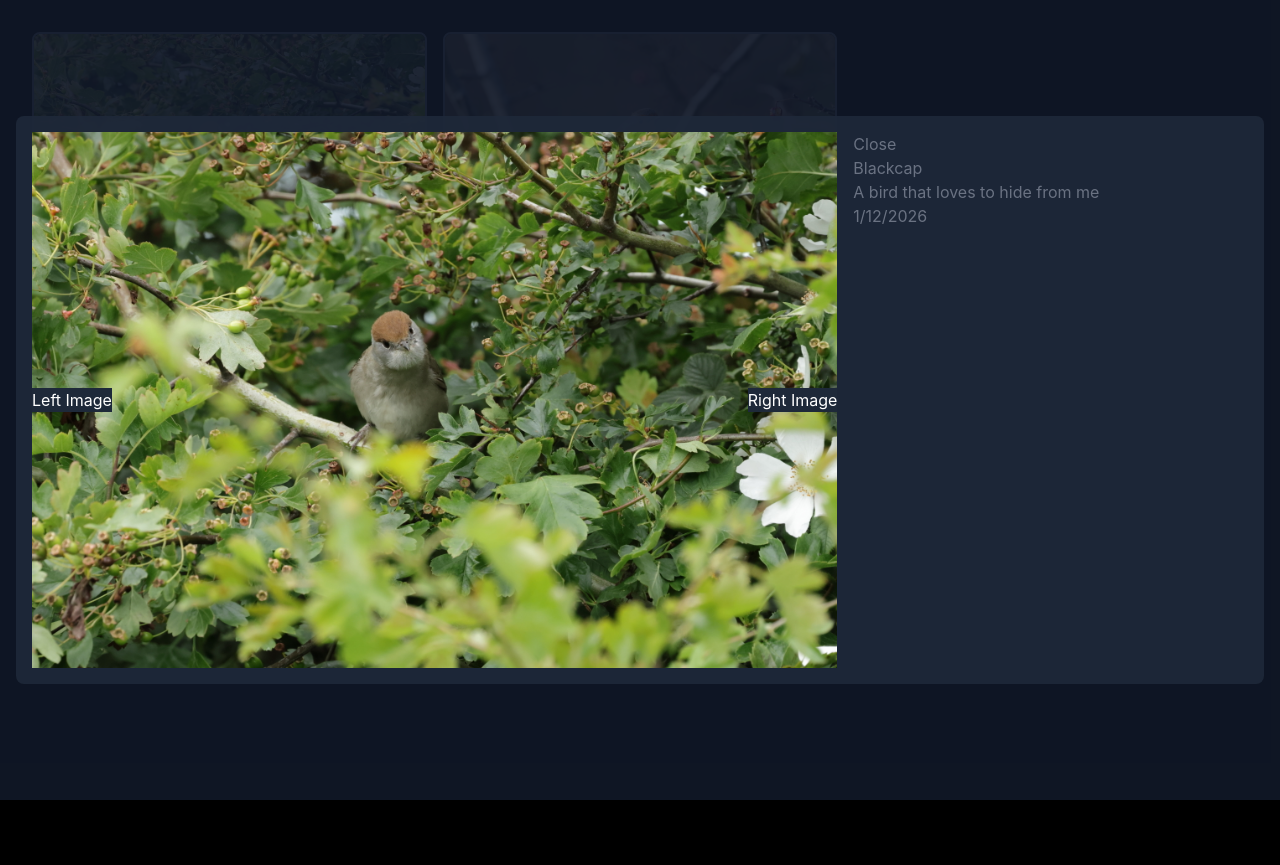
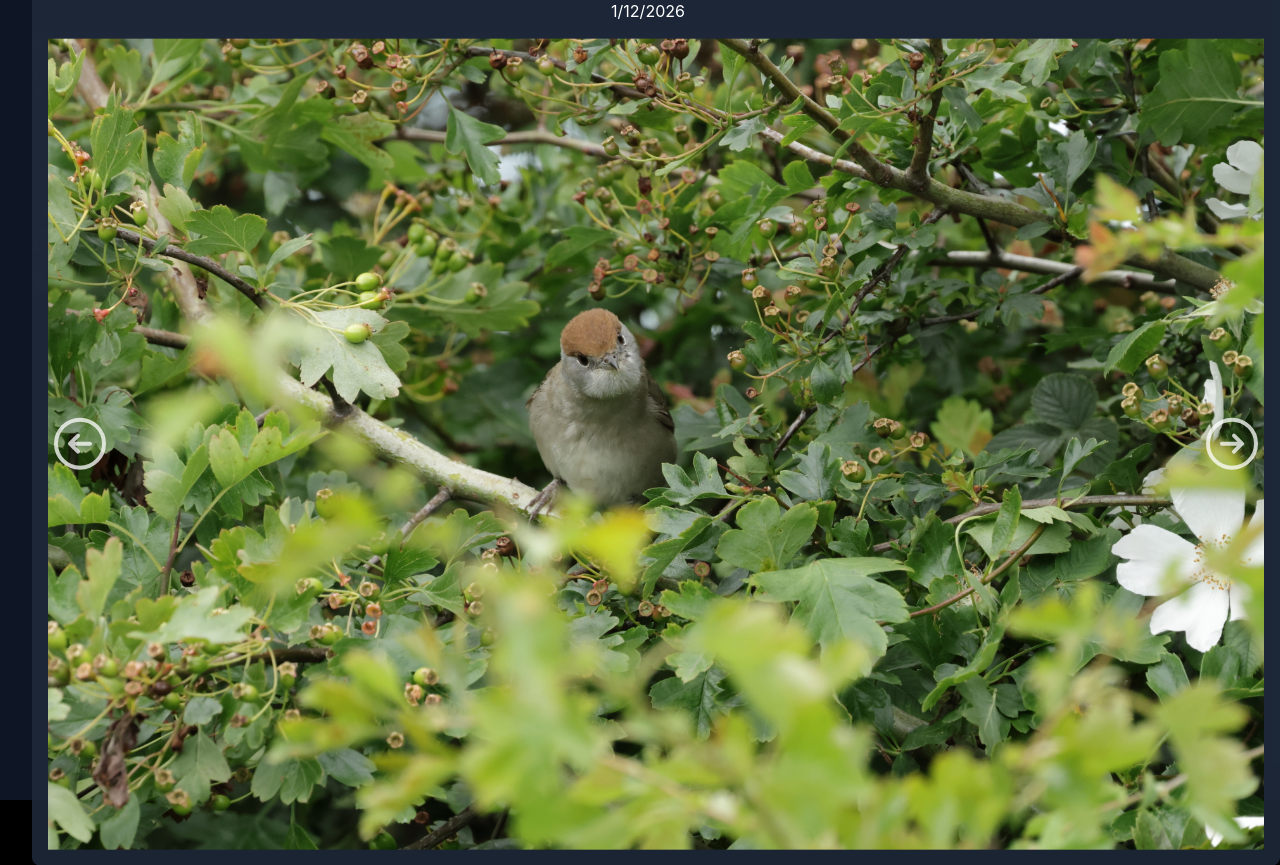
Before and after one commit to Shoozle/smurtbirds, a React (Vite) app: page / in a window 1280 px wide. Both pictures are taken after a click on the element 229 px from the left and 164 px from the top of the page. Before the commit the page ends 800 px from the top, so only its background shows below. Built offline with nearby package versions, Linux system fonts and the light colour scheme.

Commit message:
lightbox sorted I think

```diff
--- a/src/Bird.tsx
+++ b/src/Bird.tsx
@@ -1,5 +1,5 @@
 interface BirdProps {
-    onClick?: () => void;
+    onClick?: (e: React.MouseEvent<HTMLDivElement>) => void;
     name: string;
     images: string[];
 }
--- a/src/Birdpanel.tsx
+++ b/src/Birdpanel.tsx
@@ -14,20 +14,22 @@ function BirdPanel({ onClick, name, summary, images, date }: BirdProps) {
     const [activeImage, SetActiveImage] = useState(0);
 
     return (
-        <div className="absolute top-0 left-0 w-full h-full bg-gray-900/90 flex flex-col items-center justify-center gap-4 p-4 text-white">
-            <div className="grid grid-cols-3 gap-4 text-gray-500 rounded-lg p-4 max-w-7xl bg-gray-800/90">
+        <>
+            <div onClick={onClick} className="absolute top-0 left-0 w-full h-full bg-gray-900/90 flex flex-col items-center justify-center gap-4 p-4 text-white">
+
+            </div>
+            <div className="absolute grid grid-cols-1 gap-4 text-white rounded-lg p-4 max-w-8xl bg-gray-800/90 mx-auto top-1/2 transform -translate-y-1/2">
                 <div className="col-span-2">
                     <Carousel name={name} images={images} activeImage={activeImage} setActiveImage={SetActiveImage} />
                 </div>
-                <div>
-                    <button onClick={onClick} className="top-4 right-4 text-gray-500 hover:text-gray-300 transition ease-in duration-300">Close</button>
+                <div className="order-first text-center">
                     <h1>{name}</h1>
                     <h1>{summary}</h1>
                     <h1>{date}</h1>
                 </div>
+            </div>
+        </>
 
-            </div>
-        </div>
     )
 }
 
--- a/src/Carousel.tsx
+++ b/src/Carousel.tsx
@@ -1,3 +1,5 @@
+import { useState } from "react";
+
 type CarouselProps = {
     name: string;
     images: string[];
@@ -6,20 +8,38 @@ type CarouselProps = {
 };
 
 const Carousel = ({ name, images, activeImage, setActiveImage }: CarouselProps) => {
+
+    const [loaded, setLoaded] = useState(false);
+
+    const loadingSpinner = (
+        <div className="absolute grid grid-cols-1 gap-4 text-white rounded-lg p-4 max-w-8xl bg-gray-800/90">
+            <div className="flex items-center justify-center h-full">
+                <div className="animate-spin rounded-full h-16 w-16 border-t-2 border-b-2 border-gray-900"></div>
+            </div>
+        </div >
+    );
+
     return (
+        <div>
             <div className="h-full">
                 <div className="relative rounded-base">
                     <button
-                    className="absolute top-1/2 left-0 transform -translate-y-1/2 bg-gray-800 text-white hover:bg-gray-600 focus:outline-none"
+                        className="absolute top-1/2 left-0 transform -translate-y-1/2 text-white focus:outline-none opacity-75"
                         onClick={() => setActiveImage(Math.max(0, activeImage - 1))}>
-                    Left Image
+                        <svg xmlns="http://www.w3.org/2000/svg" fill="none" viewBox="0 0 24 24" strokeWidth="1.5" stroke="currentColor" className="size-16">
+                            <path strokeLinecap="round" strokeLinejoin="round" d="m11.25 9-3 3m0 0 3 3m-3-3h7.5M21 12a9 9 0 1 1-18 0 9 9 0 0 1 18 0Z" />
+                        </svg>
                     </button>
-                <img src={`Birds/${name}${images[activeImage]}.JPG`} alt={name} className="aspect-3/2 object-cover" />
+                    {!loaded && loadingSpinner}
+                    <img src={`Birds/${name}${images[activeImage]}.JPG`} alt={name} onLoad={() => setLoaded(true)} />
                     <button
-                    className="absolute top-1/2 right-0 transform -translate-y-1/2 bg-gray-800 text-white hover:bg-gray-600 focus:outline-none"
+                        className="absolute top-1/2 right-0 transform -translate-y-1/2 text-white focus:outline-none opacity-75"
                         onClick={() => setActiveImage(Math.min(images.length - 1, activeImage + 1))}>
-                    Right Image
+                        <svg xmlns="http://www.w3.org/2000/svg" fill="none" viewBox="0 0 24 24" strokeWidth={1.5} stroke="currentColor" className="size-16">
+                            <path strokeLinecap="round" strokeLinejoin="round" d="m12.75 15 3-3m0 0-3-3m3 3h-7.5M21 12a9 9 0 1 1-18 0 9 9 0 0 1 18 0Z" />
+                        </svg>
                     </button>
+                </div>
             </div>
         </div>
     )
--- a/src/Gallery.tsx
+++ b/src/Gallery.tsx
@@ -18,7 +18,6 @@ const Gallery = () => {
     const clickHandler = (bird: BirdData) => {
         SetActiveBird(bird);
         SetViewingBird(true);
-        console.log(bird);
     }
 
     const allBirds = birddata.map((bird) => (
@@ -28,7 +27,9 @@ const Gallery = () => {
     return (
         <div className="grid grid-cols-1 gap-4 sm:grid-cols-2 xl:grid-cols-3 2xl:grid-cols-4 text-gray-500 mx-auto">
             {allBirds}
-            {viewingBird && activeBird && <BirdPanel onClick={() => SetViewingBird(false)} name={activeBird.name} summary={activeBird.summary} images={activeBird.images} date={activeBird.date} />}
+            {viewingBird &&
+                activeBird &&
+                <BirdPanel onClick={() => SetViewingBird(false)} name={activeBird.name} summary={activeBird.summary} images={activeBird.images} date={activeBird.date} />}
         </div>
     )
 }
```
Lines whose indentation alone changed are shown as unchanged.
